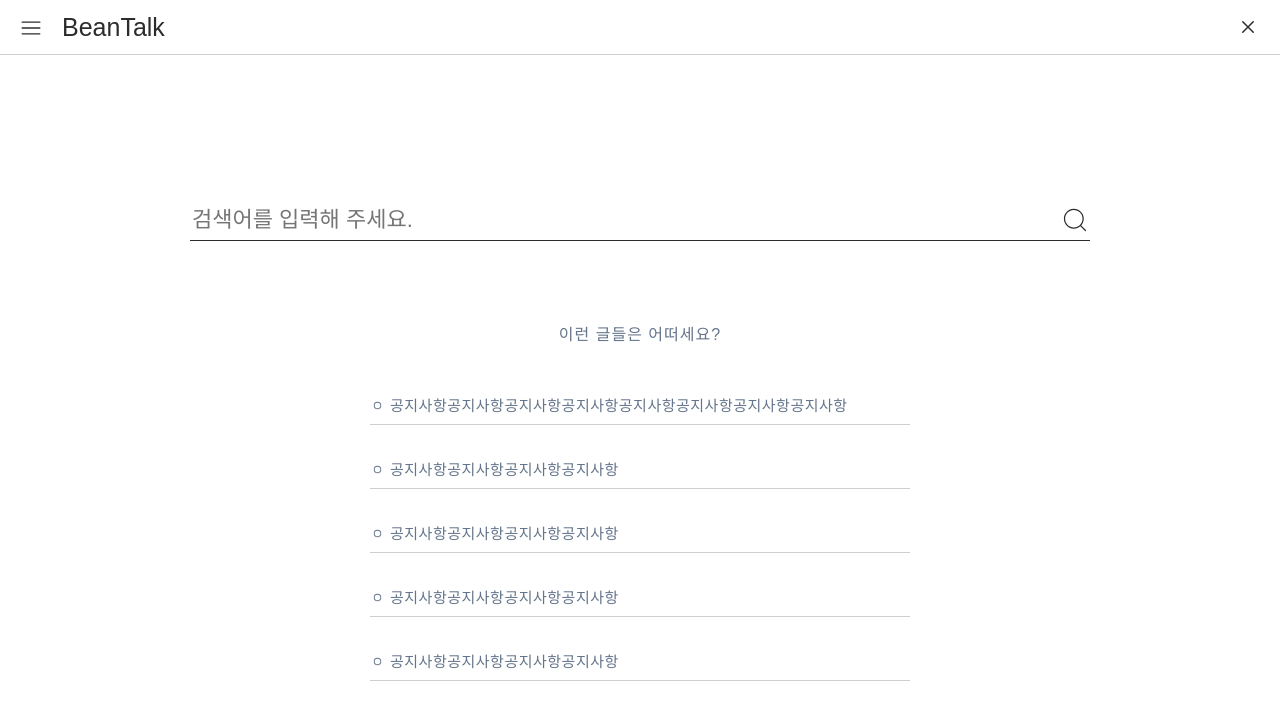
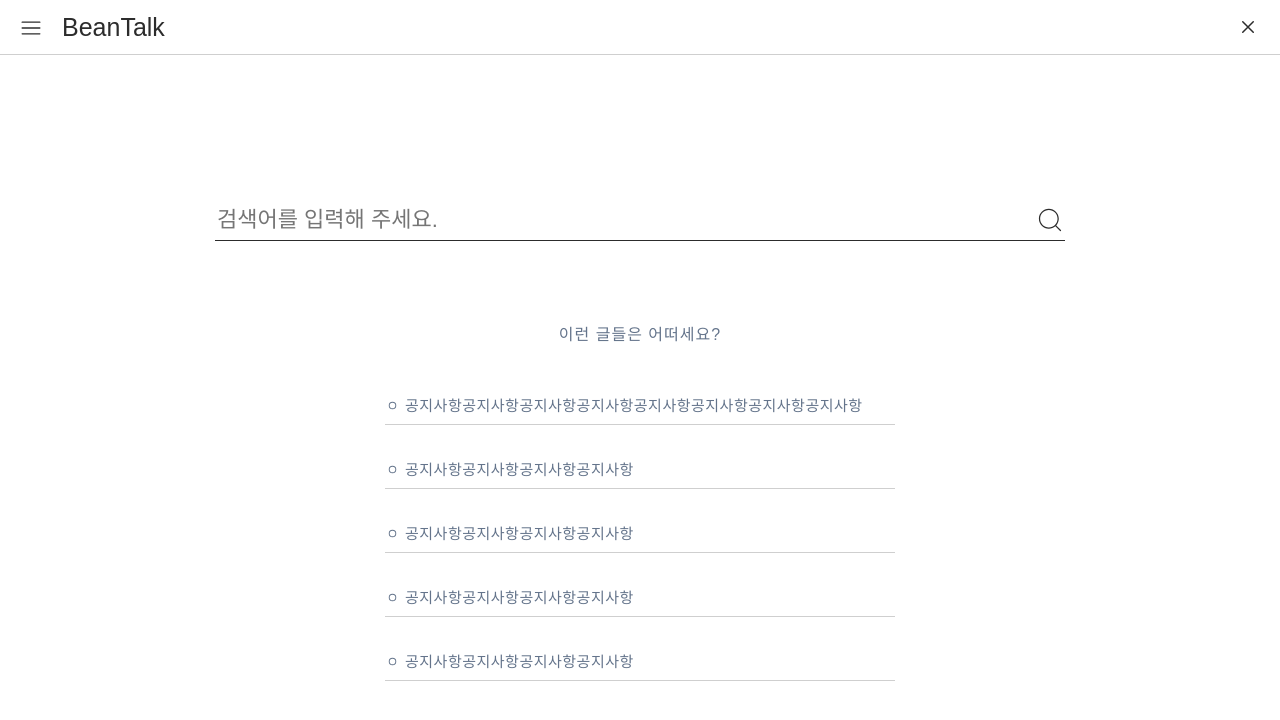
Before and after one commit to Hyunsoo-k/bean-talk, a React (Vite) app: page / in a window 1280 px wide. Shown: the top 720 px of the page. Built offline with nearby package versions, Linux system fonts and the light colour scheme.

Commit message:
ui : scss 변수 변경

```diff
--- a/src/styles/variables.scss
+++ b/src/styles/variables.scss
@@ -1,5 +1,5 @@
 /*max width*/
-$max-width: 900;
+$max-width: 850;
 
 /*safe area*/
 $safe-area--mobile: 8;
```
